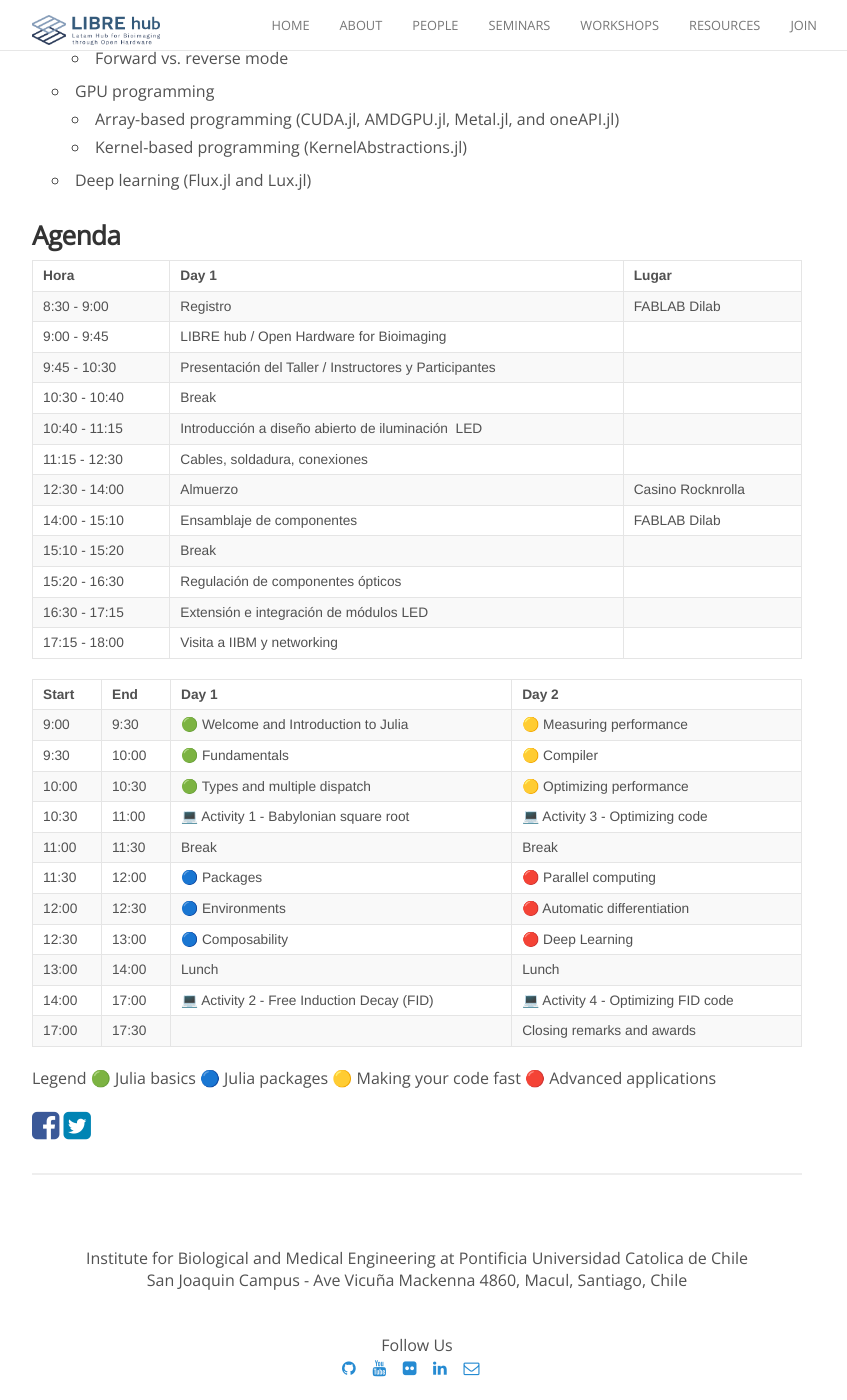
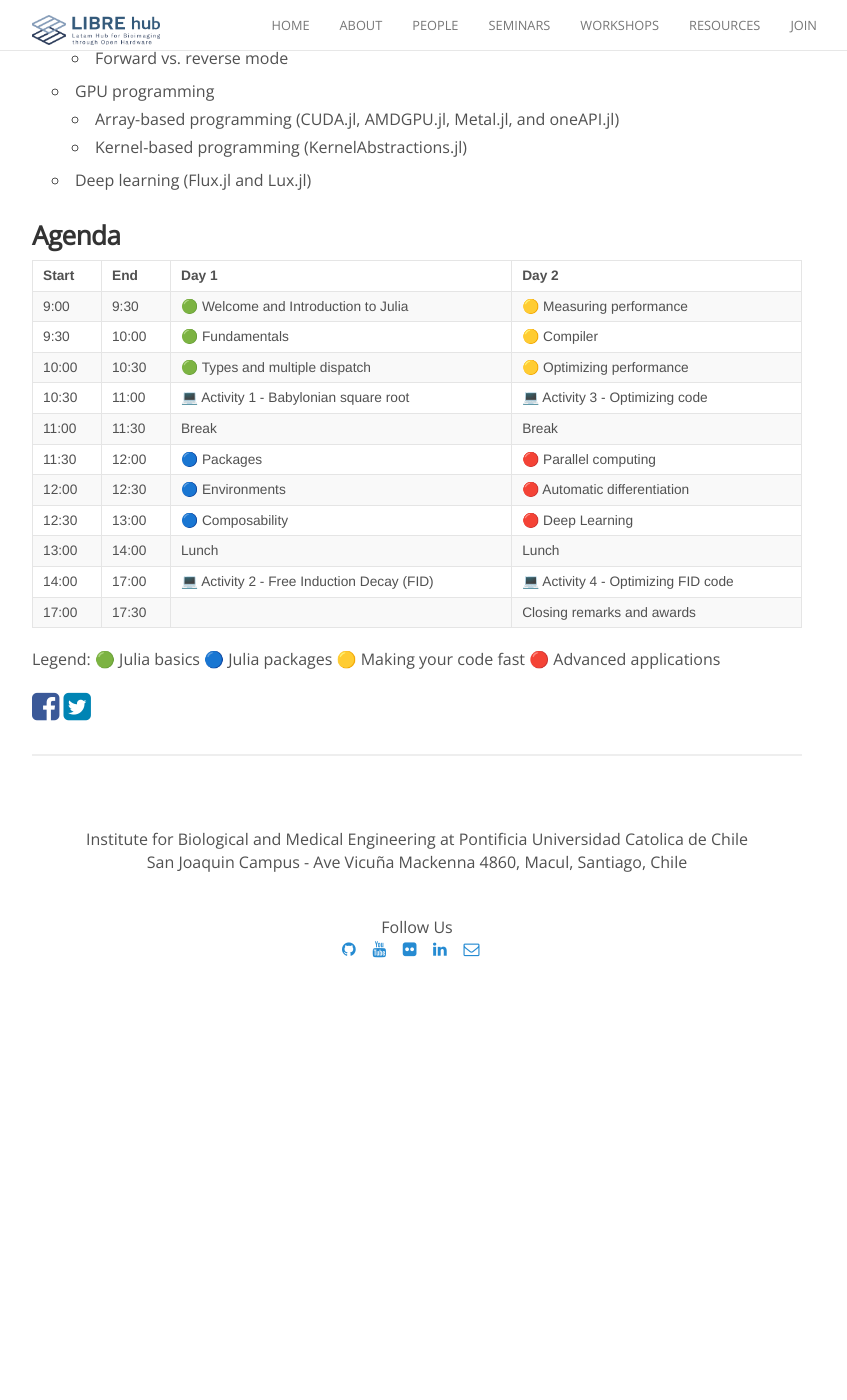
Before and after one commit to LIBREhub/LIBREhub.github.io, a Jekyll site: the page built from _posts/2024-12-19-julia-ws-2024.md, in a window 1280 px wide and 1400 px high, scrolled down 1360 px. Shown: the whole window, without its empty margins (223-1070 px from the left). Built offline with Jekyll 4.4.1, drawn with Linux system fonts in a browser that asks for light colours; nearby versions of some CDN libraries; after the commit the page ends 2341 px from its top, so only the background shows below that.

Commit message:
Update workshop agenda

```diff
--- a/_posts/2024-12-19-julia-ws-2024.md
+++ b/_posts/2024-12-19-julia-ws-2024.md
@@ -57,21 +57,6 @@ Este evento está organizado por LIBRE hub y se realizará de manera presencial
 
 ### Agenda
 
-| Hora         | Day 1| Lugar             |
-|--------------|----------------------------------------------------------|--------------------|
-| 8:30 - 9:00  | Registro                                                 | FABLAB Dilab      |
-| 9:00 - 9:45  | LIBRE hub / Open Hardware for Bioimaging                 |                    |
-| 9:45 - 10:30 | Presentación del Taller / Instructores y Participantes |                    |
-| 10:30 - 10:40| Break                                                   |                    |
-| 10:40 - 11:15| Introducción a diseño abierto de iluminación  LED      |                    |
-| 11:15 - 12:30| Cables, soldadura, conexiones                           |                    |
-| 12:30 - 14:00| Almuerzo                                                | Casino Rocknrolla  |
-| 14:00 - 15:10| Ensamblaje de componentes                               | FABLAB Dilab      |
-| 15:10 - 15:20| Break                                                   |                    |
-| 15:20 - 16:30| Regulación de componentes ópticos                        |                    |
-| 16:30 - 17:15| Extensión e integración de módulos LED                  |                    |
-| 17:15 - 18:00| Visita a IIBM y networking                             |                    |
-
 | Start |	End |	Day 1 |	Day 2 |
 |-------|-----|-------|-------|
 | 9:00	|9:30	| 🟢 Welcome and Introduction to Julia  |🟡 Measuring performance|
@@ -86,7 +71,7 @@ Este evento está organizado por LIBRE hub y se realizará de manera presencial
 | 14:00	|17:00|	💻 Activity 2 - Free Induction Decay (FID)|💻 Activity 4 - Optimizing FID code|
 | 17:00	|17:30|	                                       |Closing remarks and awards|
 
-Legend
+Legend:
 🟢 Julia basics
 🔵 Julia packages
 🟡 Making your code fast
```
